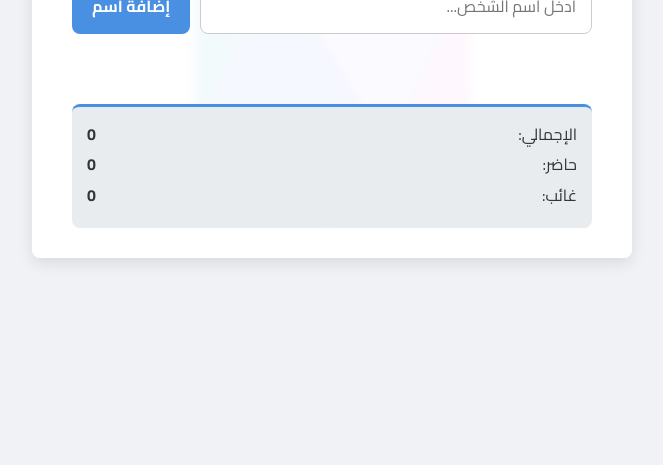
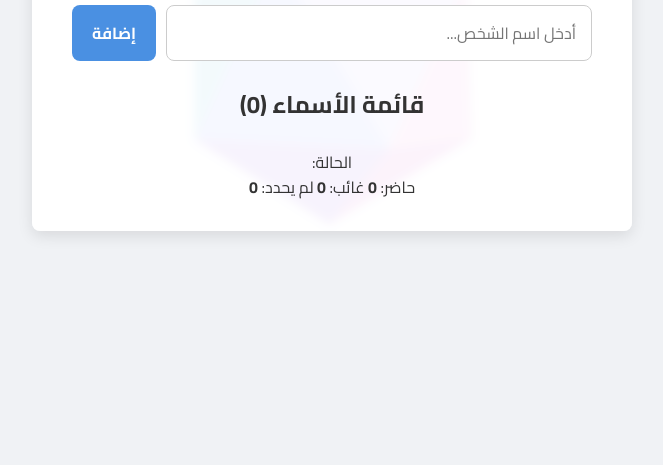
Before and after one commit to User3894/Attendance-registration, a plain HTML site: page index.html in a window 1280 px wide. Shown: the part 335-800 px from the top of the page, without its empty margins (308-971 px from the left). Drawn offline with nearby package versions, Linux system fonts and the light colour scheme.

Commit message:
Update index.html

```diff
--- a/index.html
+++ b/index.html
@@ -3,11 +3,11 @@
 <head>
     <meta charset="UTF-8">
     <meta name="viewport" content="width=device-width, initial-scale=1.0">
-    <title>تطبيق تسجيل الحضور والغياب</title>
+    <title>تطبيق تسجيل الحضور والغياب - محسن</title>
     <link rel="stylesheet" href="style.css">
     <link rel="preconnect" href="https://fonts.googleapis.com">
     <link rel="preconnect" href="https://fonts.gstatic.com" crossorigin>
-    <link href="https://fonts.googleapis.com/css2?family=Cairo:wght@400;700&display=swap" rel="stylesheet">
+    <link href="https://fonts.googleapis.com/css2?family=Cairo:wght@400;600;700&display=swap" rel="stylesheet">
 </head>
 <body>
     <!-- حاوية لعرض Three.js -->
@@ -15,33 +15,42 @@
 
     <!-- حاوية التطبيق الرئيسية -->
     <div class="app-container">
+        <header class="app-header">
             <h1>تسجيل الحضور والغياب</h1>
-
             <div class="input-section">
                 <input type="text" id="nameInput" placeholder="أدخل اسم الشخص...">
-            <button id="addButton">إضافة اسم</button>
+                <button id="addButton" title="إضافة اسم جديد">إضافة</button>
             </div>
+        </header>
 
+        <main class="attendance-section">
+             <h2 class="list-title">قائمة الأسماء (<span id="totalCount">0</span>)</h2>
             <ul id="attendanceList">
                 <!-- سيتم إضافة الأسماء هنا بواسطة JavaScript -->
                 <!-- مثال لعنصر قائمة:
                 <li data-id="1" class="pending">
                     <span>اسم الشخص</span>
                     <div class="actions">
-                    <button class="present-btn">حاضر</button>
-                    <button class="absent-btn">غائب</button>
+                        <button class="action-btn present-btn" title="تسجيل حضور">✓</button>
+                        <button class="action-btn absent-btn" title="تسجيل غياب">✕</button>
+                        <button class="action-btn delete-btn" title="حذف الاسم">🗑️</button>  // يمكن استخدام رمز أو نص
                     </div>
                 </li> -->
             </ul>
+        </main>
 
-        <div id="summary">
-            <p>الإجمالي: <span id="totalCount">0</span></p>
-            <p>حاضر: <span id="presentCount">0</span></p>
-            <p>غائب: <span id="absentCount">0</span></p>
-        </div>
+        <footer class="app-footer summary">
+            <p>الحالة:</p>
+            <div class="summary-details">
+                 <span class="summary-item present-count">حاضر: <strong id="presentCount">0</strong></span>
+                 <span class="summary-item absent-count">غائب: <strong id="absentCount">0</strong></span>
+                 <span class="summary-item pending-count">لم يحدد: <strong id="pendingCount">0</strong></span>
             </div>
 
-    <!-- تضمين Three.js عبر CDN (لا حاجة للتنزيل) -->
+        </footer>
+    </div>
+
+    <!-- تضمين Three.js عبر CDN -->
     <script type="importmap">
         {
             "imports": {
```
Lines whose indentation alone changed are shown as unchanged.
